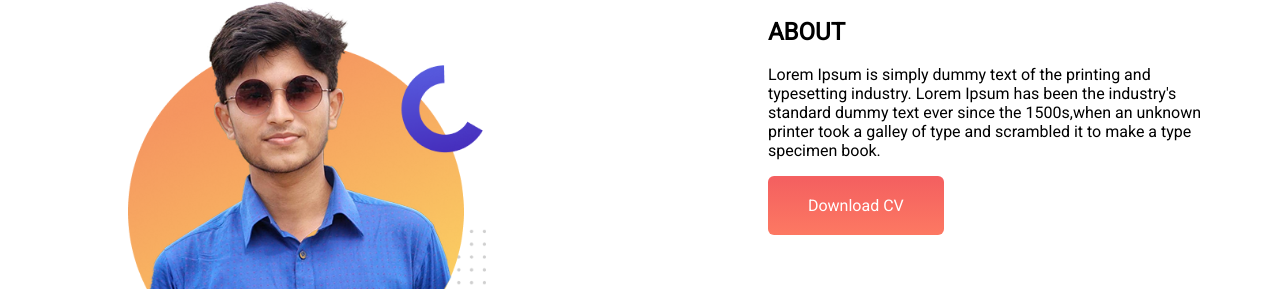
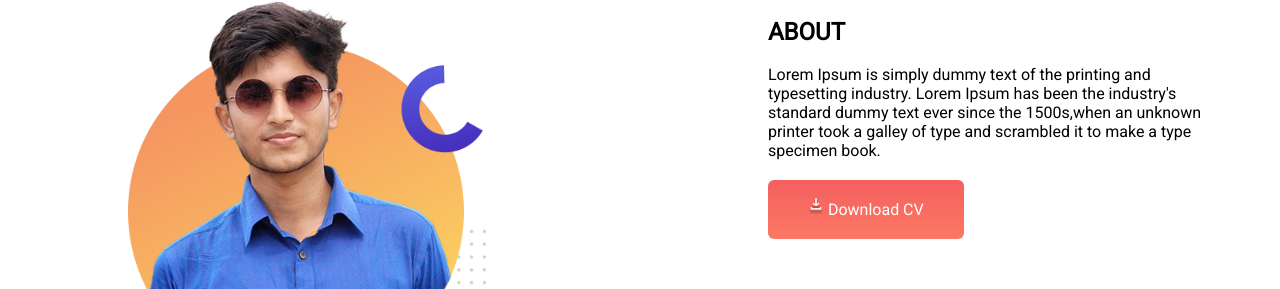
Before and after one commit to saidur1529/assignment1, a plain HTML site: page index.html in a window 1280 px wide. Shown: the part 778-1067 px from the top of the page. Drawn offline with Linux system fonts and the light colour scheme.

Commit message:
added icon to download button

```diff
--- a/index.html
+++ b/index.html
@@ -45,7 +45,7 @@
                 industry's<br>standard dummy text ever since the 1500s,when an unknown<br>printer took a galley of type
                 and scrambled it to make a type<br>specimen book.
             </p>
-            <a href="https://www.facebook.com/saidurr1220/" target="_blank" class="link-button">Download CV</a>
+            <a href="https://www.facebook.com/saidurr1220/" target="_blank" class="link-button"><img src="icons/download-icon.png" alt="" id="icon-position"> Download CV</a>
         </div>
     </section>
     <section class="work-area">
--- a/styyle.css
+++ b/styyle.css
@@ -55,6 +55,9 @@ h1{
     color: white;
     font-size: 16px;
     font-weight: 500;
+}
+.link-button img {
+    width: 16px;
 }
 .work-area{
     padding-top: 80px;
```
Also changed, not shown: icons/download-icon.png (added).
